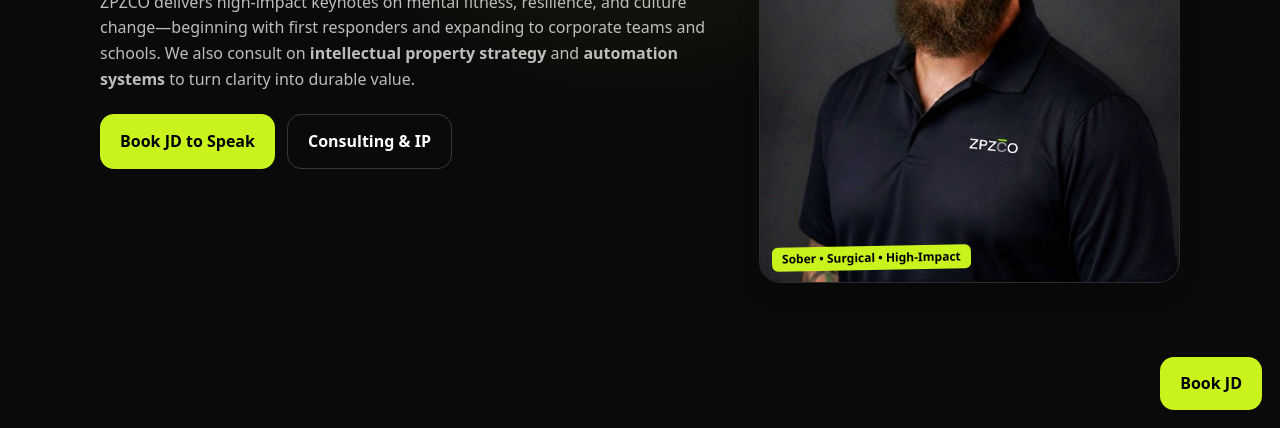
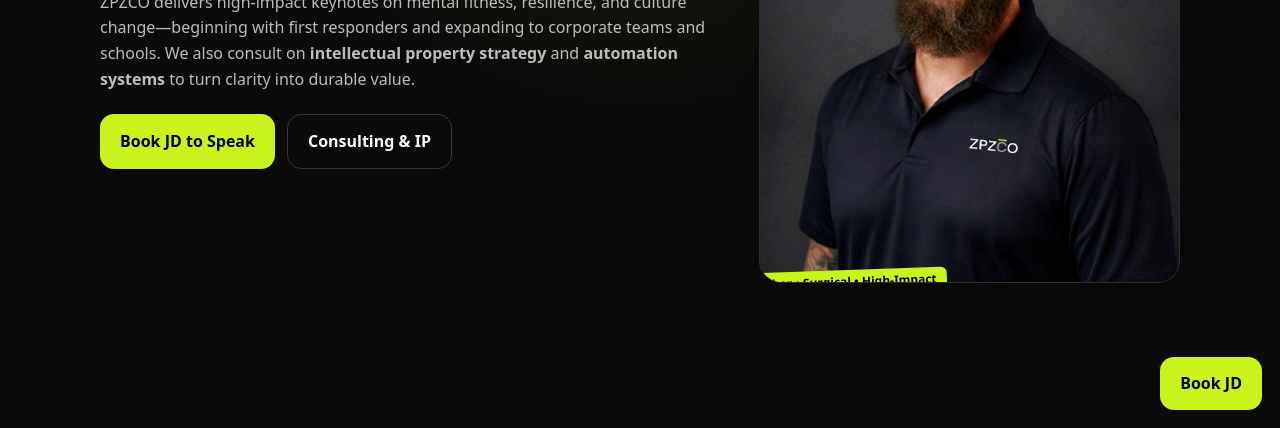
Before and after one commit to SilentNightWalker/ZPZCO-Page-2.2, a plain HTML site: page index.html in a window 1280 px wide. Shown: the part 372-800 px from the top of the page. Drawn offline with Linux system fonts and the light colour scheme.

Commit message:
Update style.css

```diff
--- a/assets/css/style.css
+++ b/assets/css/style.css
@@ -15,7 +15,7 @@ nav a:hover{opacity:.9;border-bottom:2px solid currentColor}
 .grid{display:grid;gap:28px}
 @media(min-width:900px){.grid-2{grid-template-columns:1.2fr .8fr}}
 .card{background:var(--card);border:1px solid rgba(255,255,255,.1);border-radius:22px;box-shadow:0 10px 30px -12px rgba(0,0,0,.35)}
-.pill{position:absolute;left:12px;bottom:12px;transform:rotate(-1deg);background:var(--accent);color:#000;font:700 12px/1 system-ui;padding:6px 10px;border-radius:6px;white-space:nowrap;}
+.pill{position:absolute;left:-12px;bottom:-12px;transform:rotate(-2deg);background:var(--accent);color:#000;font:700 12px/1 system-ui;padding:6px 10px;border-radius:6px;}
 .section{padding:80px 0}
 h1{font-size:48px;line-height:1.05;margin:0}
 h2{font-size:32px;margin:0}
```
